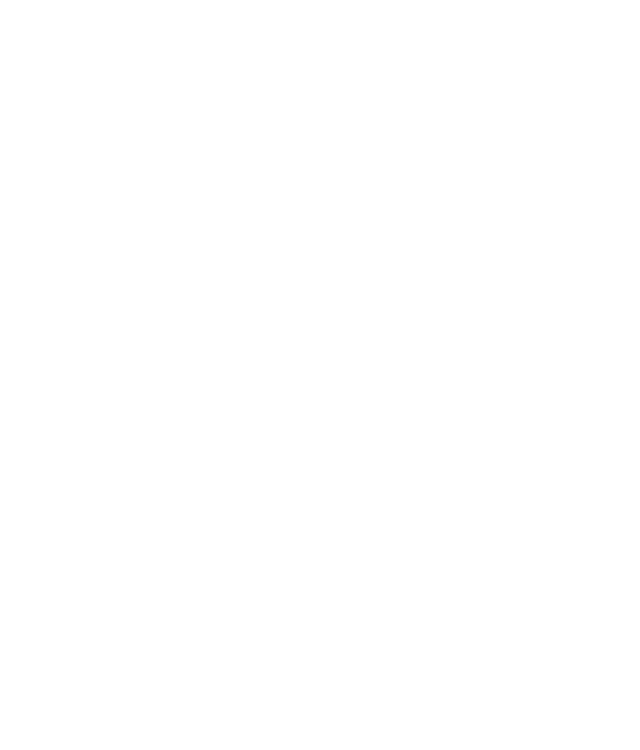
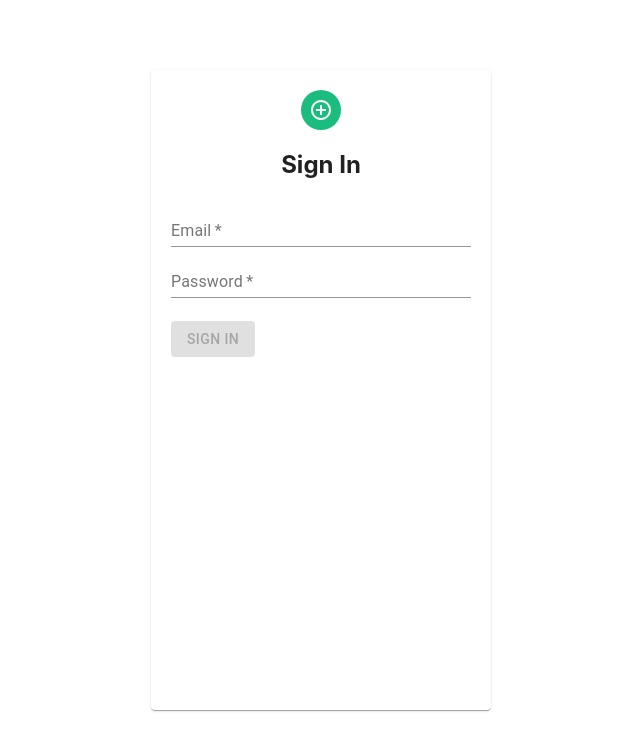
Before and after one commit to MarijaJankovicc/NoteApp, a React (Create React App) app: page /signin in a window 1280 px wide. Before the commit this address had no page. Shown: the top 750 px of the page, without its empty margins (319-959 px from the left). Built offline with nearby package versions, Linux system fonts and the light colour scheme.

Commit message:
feat: Add sign in and sign out

```diff
--- a/src/components/Header.js
+++ b/src/components/Header.js
@@ -5,6 +5,8 @@ import { LocalizationProvider } from '@mui/x-date-pickers/LocalizationProvider';
 import { DatePicker} from '@mui/x-date-pickers/DatePicker';
 import { useNavigate} from 'react-router-dom';
 import PropTypes from 'prop-types';
+import { signOut } from 'firebase/auth';
+import { auth } from '../firebase';
 
 const Header=({ handleToggleDarkMode, handleSort, handleDateFilter, handleResetFilter, valueStart, valueEnd, handleStartDate, handleEndDate}) => {
 
@@ -27,6 +29,11 @@ const Header=({ handleToggleDarkMode, handleSort, handleDateFilter, handleResetF
   ];
 
   const navigate = useNavigate();
+
+  const signout = async () => {
+    await signOut(auth);
+    navigate('/');
+  };
 
   return (
     <div className='header'>
@@ -59,7 +66,7 @@ const Header=({ handleToggleDarkMode, handleSort, handleDateFilter, handleResetF
           ))}
         </Select>
         <button className='btn' onClick={() => handleToggleDarkMode((previousDarkMode) => !previousDarkMode)}>Toggle Mode</button>
-        <button color='success' className='btn' onClick={() => navigate('/')}>Log out</button>
+        <button color='success' className='btn' onClick={signout}>Sign out</button>
       </span>
     </div>
   );
--- /dev/null
+++ b/src/components/SignIn.js
@@ -0,0 +1,75 @@
+import React from 'react';
+import { Grid, Paper, Avatar, Button, TextField } from '@material-ui/core';
+import AddCircleOutlineOutlinedIcon from '@material-ui/icons/AddCircleOutlineOutlined';
+import { Formik, Form, Field, ErrorMessage } from 'formik';
+import * as Yup from 'yup';
+import PropTypes from 'prop-types';
+import { signInWithEmailAndPassword } from 'firebase/auth';
+import { auth } from '../firebase';
+import { useNavigate } from 'react-router-dom';
+
+const SignIn=() => {
+
+  const navigate = useNavigate();
+  const initialValues = {
+    email: '',
+    password: ''
+  };
+
+  const validationSchema = Yup.object().shape({
+    email: Yup.string().email('Please enter valid email').required('Required'),
+    password: Yup.string().matches('(?=.*?[A-Z])(?=.*?[a-z])(?=.*?[0-9])(?=.*?[#?!@$%^&*-]).{7,}$',
+                                   'Password must contain at least 8 characters (uppercase letter, lowercase letter, digit, special character)').required('Required'),
+  });
+
+  const handleSignIn = async(values, props) => {
+    try {
+      const user = await signInWithEmailAndPassword(
+        auth,
+        values.email,
+        values.password
+      );
+      console.log(user);
+    } catch (error) {
+      console.log(error.message);
+    }
+    props.resetForm();
+    props.setSubmitting(false);
+  };
+
+  return (
+    <>
+      <Grid>
+        <Paper className='paperStyle'>
+          <Grid align='center'>
+            <Avatar><AddCircleOutlineOutlinedIcon/></Avatar>
+            <h2>Sign In</h2>
+          </Grid>
+          <Formik initialValues={initialValues} onSubmit={handleSignIn} validationSchema={validationSchema}>
+            {(formik) => (
+              <Form>
+
+                <Field as={TextField} label='Email'
+                  name='email' placeholder='Enter email' fullWidth required type='email'
+                  helperText={<ErrorMessage name='email' />}/>
+                <Field as={TextField} label='Password'
+                  name='password' placeholder='Enter password' fullWidth required type='password'
+                  helperText={<ErrorMessage name='password' />}/>
+                <Button type='submit' color='primary' variant='contained'
+                  disabled={ ((!(formik.isValid && formik.dirty)) || formik.isSubmitting) } onClick={() => navigate('/app')}>SIGN IN
+                </Button>
+
+              </Form>
+            )}
+          </Formik>
+        </Paper>
+      </Grid>
+    </>
+  );
+};
+
+SignIn.propTypes = {
+  resetForm: PropTypes.func,
+  setSubmitting: PropTypes.func
+};
+export default SignIn;
--- a/src/components/SignUp.js
+++ b/src/components/SignUp.js
@@ -6,8 +6,11 @@ import * as Yup from 'yup';
 import PropTypes from 'prop-types';
 import { createUserWithEmailAndPassword } from 'firebase/auth';
 import { auth } from '../firebase';
+import { Link, useNavigate } from 'react-router-dom';
 
 const SignUp=() => {
+
+  const navigate = useNavigate();
 
   // const fields = [
   //   {
@@ -84,7 +87,11 @@ const SignUp=() => {
           <Grid align='center'>
             <Avatar><AddCircleOutlineOutlinedIcon/></Avatar>
             <h2>Sign Up</h2>
-            <Typography variant='caption' gutterBottom>Already have an account? Sign in!</Typography>
+            <Typography variant='caption'>Already have an account?&nbsp;
+              <Link to='/signin'>
+                Sign in!
+              </Link>
+            </Typography>
           </Grid>
           <Formik initialValues={initialValues} onSubmit={handleSignUp} validationSchema={validationSchema}>
             {(formik) => (
@@ -104,7 +111,7 @@ const SignUp=() => {
                   name='confirmPassword' placeholder='Confirm password' fullWidth required type='password'
                   helperText={<ErrorMessage name='confirmPassword' />}/>
                 <Button type='submit' color='primary' variant='contained'
-                  disabled={ ((!(formik.isValid && formik.dirty)) || formik.isSubmitting) }>SIGN UP
+                  disabled={ ((!(formik.isValid && formik.dirty)) || formik.isSubmitting) } onClick={() => navigate('/app')}>SIGN UP
                 </Button>
 
               </Form>
--- a/src/index.js
+++ b/src/index.js
@@ -3,6 +3,7 @@ import ReactDOM from 'react-dom/client';
 import './index.css';
 import App from './App';
 import SignUp from './components/SignUp';
+import SignIn from './components/SignIn';
 import {BrowserRouter as Router, Routes, Route} from 'react-router-dom';
 
 const root = ReactDOM.createRoot(document.getElementById('root'));
@@ -11,6 +12,7 @@ root.render(
     <Router>
       <Routes>
         <Route path='/' element={<SignUp />} />
+        <Route path='/signin' element={<SignIn />} />
         <Route path='/app' element={<App />} />
       </Routes>
     </Router>
```
